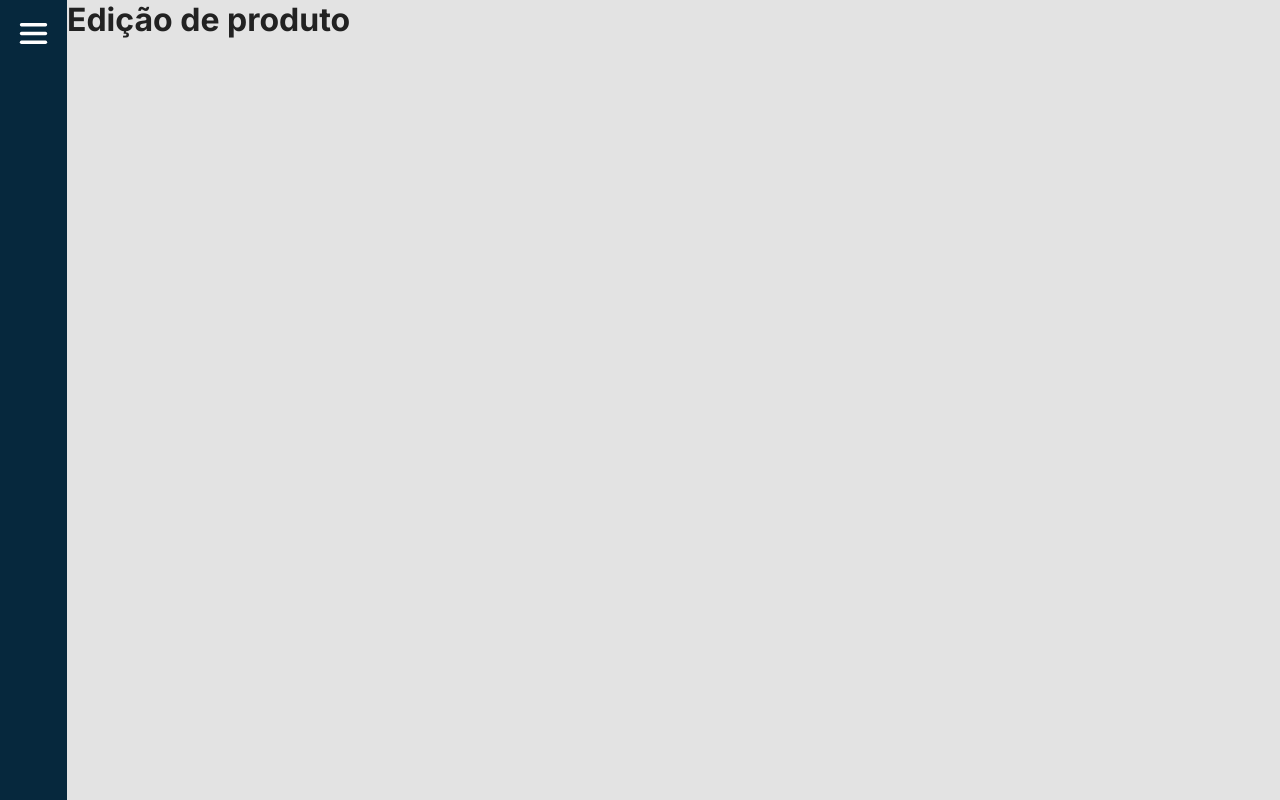
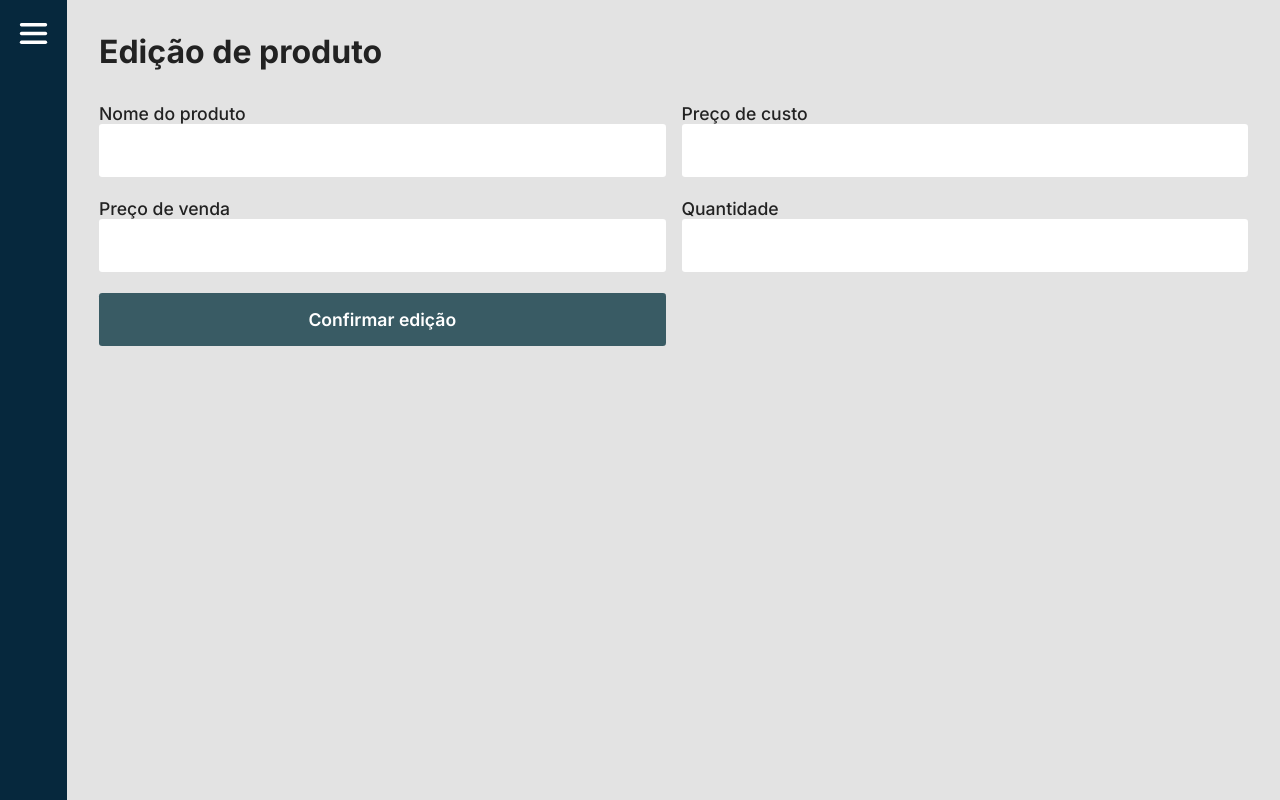
Before and after one commit to luccarauedys/pdv-frontend, a React (Vite) app: page /home/products/1 in a window 1280 px wide. Built offline with nearby package versions, Linux system fonts and the light colour scheme; no server answers.

Commit message:
feat: editar e deletar produtos

```diff
--- a/src/components/Menu/index.jsx
+++ b/src/components/Menu/index.jsx
@@ -81,7 +81,7 @@ const MenuIcon = styled.div`
 
 const MenuContainer = styled.div`
   width: 350px;
-  height: 100vh;
+  min-height: 100vh;
   padding: 2rem;
   display: flex;
   flex-direction: column;
--- a/src/components/ProductForm/index.jsx
+++ b/src/components/ProductForm/index.jsx
@@ -1,11 +1,10 @@
 import React from "react";
+import { useLocation, useParams } from "react-router-dom";
 import styled from "styled-components";
 import { useForm } from "react-hook-form";
 import { yupResolver } from "@hookform/resolvers/yup";
 import * as yup from "yup";
 import { useCompanyData } from "../../hooks/useCompanyData";
-import { ToastContainer } from "react-toastify";
-import { notifyError } from "../../utils/toasts";
 
 const schema = yup
   .object({
@@ -32,53 +31,75 @@ export function ProductForm({ handleFormSubmit }) {
   const [companyData] = useCompanyData();
   const { company } = companyData;
 
+  const params = useParams();
+  const location = useLocation();
+  const product = location.state;
+
   const {
     register,
     handleSubmit,
-    reset,
+    setValue,
     formState: { errors },
   } = useForm({
     resolver: yupResolver(schema),
   });
 
-  const onSubmit = async (productData) => {
-    const product = { ...productData, companyId: company.id };
-    try {
-      await handleFormSubmit(product);
-      reset();
-    } catch (error) {
-      if (error.response.data) notifyError(error.response.data);
+  if (product && location.pathname === `/home/products/${product.id}`) {
+    setValue("name", product.name);
+    setValue("costPrice", product.costPrice);
+    setValue("sellingPrice", product.sellingPrice);
+    setValue("quantity", product.quantity);
+  }
+
+  const onSubmit = (data) => {
+    let productData;
+
+    if (location.pathname === "/home/products") {
+      productData = { ...data, companyId: company.id };
+    } else {
+      productData = { id: Number(params.id), ...data, companyId: company.id };
     }
+
+    handleSubmitAction(productData);
+  };
+
+  const handleSubmitAction = async (productData) => {
+    await handleFormSubmit(productData);
   };
 
   return (
     <>
       <FormContainer onSubmit={handleSubmit(onSubmit)}>
         <FormItem>
-          <input placeholder="Nome do produto" {...register("name", { required: true })} />
+          <label>Nome do produto</label>
+          <input {...register("name", { required: true })} />
           <p className="error">{errors.name?.message}</p>
         </FormItem>
 
         <FormItem>
-          <input placeholder="Preço de custo" {...register("costPrice", { required: true })} />
+          <label>Preço de custo</label>
+          <input {...register("costPrice", { required: true })} />
           <p className="error">{errors.costPrice?.message}</p>
         </FormItem>
 
         <FormItem>
-          <input placeholder="Preço de venda" {...register("sellingPrice", { required: true })} />
+          <label>Preço de venda</label>
+          <input {...register("sellingPrice", { required: true })} />
           <p className="error">{errors.sellingPrice?.message}</p>
         </FormItem>
 
         <FormItem>
-          <input placeholder="Quantidade" {...register("quantity", { required: true })} />
+          <label>Quantidade</label>
+          <input {...register("quantity", { required: true })} />
           <p className="error">{errors.quantity?.message}</p>
         </FormItem>
 
         <FormItem>
-          <button>Cadastrar</button>
+          <button>
+            {location.pathname === "/home/products" ? "Cadastrar" : "Confirmar edição"}
+          </button>
         </FormItem>
       </FormContainer>
-      <ToastContainer />
     </>
   );
 }
--- a/src/components/ProductsList/index.jsx
+++ b/src/components/ProductsList/index.jsx
@@ -4,14 +4,12 @@ import styled from "styled-components";
 import { PencilSimple, TrashSimple } from "phosphor-react";
 import { getProductsByName, deleteProduct } from "../../services/api";
 import { ToastContainer } from "react-toastify";
-import { notifyError } from "../../utils/toasts";
+import { notifyError, notifySuccess } from "../../utils/toasts";
 
 export function ProductsList(props) {
+  const navigate = useNavigate();
+  const { products, setProducts, allProducts, getAllProducts } = props;
   const [name, setName] = React.useState("");
-
-  const { products, setProducts, allProducts, getAllProducts } = props;
-
-  const navigate = useNavigate();
 
   const BRL = new Intl.NumberFormat("pt-BR", { style: "currency", currency: "BRL" });
 
@@ -29,13 +27,14 @@ export function ProductsList(props) {
     setProducts([...allProducts]);
   };
 
-  const handleEditProduct = (productId) => {
-    navigate(`/home/products/${productId}`);
+  const handleEditProduct = (product) => {
+    navigate(`/home/products/${product.id}`, { state: { ...product } });
   };
 
   const handleDeleteProduct = async (productId) => {
     try {
       await deleteProduct(productId);
+      notifySuccess("Produto deletado com sucesso!");
       getAllProducts();
     } catch (error) {
       return notifyError("Ops... Ocorreu um erro ao tentar deletar esse produto!");
@@ -86,15 +85,15 @@ export function ProductsList(props) {
                 <td>{BRL.format(product.costPrice)}</td>
                 <td>{BRL.format(product.sellingPrice)}</td>
                 <td>{product.quantity}</td>
-                <td>
+                <td className="icons">
                   <PencilSimple
-                    onClick={() => handleEditProduct(product.id)}
-                    size={22}
+                    onClick={() => handleEditProduct(product)}
+                    size={25}
                     color="#222222"
                   />
                   <TrashSimple
                     onClick={() => handleDeleteProduct(product.id)}
-                    size={22}
+                    size={25}
                     color="#FF1E00"
                   />
                 </td>
@@ -153,4 +152,9 @@ const TableContainer = styled.table`
     padding: 1rem;
     border-radius: 0.2rem;
   }
+
+  td.icons {
+    display: flex;
+    gap: 0.8rem;
+  }
 `;
--- a/src/pages/EditProduct/index.jsx
+++ b/src/pages/EditProduct/index.jsx
@@ -1,11 +1,45 @@
-import { useParams } from "react-router-dom";
+import { useNavigate } from "react-router-dom";
+import styled from "styled-components";
+import { ProductForm } from "../../components/ProductForm";
+import { updateProduct } from "../../services/api";
+import { ToastContainer } from "react-toastify";
+import { notifyError, notifySuccess } from "../../utils/toasts";
 
 export function EditProduct() {
-  const { id } = useParams();
+  const navigate = useNavigate();
+
+  const handleEditProduct = async (product, reset) => {
+    try {
+      await updateProduct(product);
+      notifySuccess("Produto editado com sucesso!");
+      setTimeout(() => {
+        navigate("/home/products");
+      }, 3000);
+    } catch (error) {
+      if (error.response.data) notifyError(error.response.data);
+    }
+  };
 
   return (
-    <div>
-      <h1>Edição de produto</h1>
-    </div>
+    <>
+      <Container>
+        <h1>Edição de produto</h1>
+        <ProductForm handleFormSubmit={handleEditProduct} />
+      </Container>
+      <ToastContainer />
+    </>
   );
 }
+
+const Container = styled.div`
+  flex: 1;
+  padding: 2rem;
+
+  display: flex;
+  flex-direction: column;
+  gap: 1rem;
+
+  h1 {
+    margin-bottom: 1rem;
+  }
+`;
--- a/src/pages/Products/index.jsx
+++ b/src/pages/Products/index.jsx
@@ -4,7 +4,7 @@ import { ProductForm } from "../../components/ProductForm";
 import { ProductsList } from "../../components/ProductsList";
 import { postProduct, getProducts } from "../../services/api";
 import { ToastContainer } from "react-toastify";
-import { notifyError } from "../../utils/toasts";
+import { notifyError, notifySuccess } from "../../utils/toasts";
 
 export function Products() {
   const [allProducts, setAllProducts] = React.useState([]);
@@ -21,8 +21,13 @@ export function Products() {
   };
 
   const registerProduct = async (product) => {
+    try {
       await postProduct(product);
       getAllProducts();
+      return notifySuccess("Produto registrado com sucesso!");
+    } catch (error) {
+      return notifyError("Ops... Ocorreu um erro ao tentar cadastrar o produto!");
+    }
   };
 
   React.useEffect(() => {
@@ -30,6 +35,7 @@ export function Products() {
   }, []);
 
   return (
+    <>
       <Container>
         <h1>Cadastro de Produtos</h1>
         <ProductForm handleFormSubmit={registerProduct} />
@@ -39,8 +45,9 @@ export function Products() {
           allProducts={allProducts}
           getAllProducts={getAllProducts}
         />
+      </Container>
       <ToastContainer />
-    </Container>
+    </>
   );
 }
 
--- a/src/services/api.js
+++ b/src/services/api.js
@@ -31,8 +31,9 @@ export const getProductsByName = async (productName) => {
   return await api.get(`/products/?name=${productName}`);
 };
 
-export const updateProduct = async (productId, dataToUpdate) => {
-  return await api.put(`/products/${productId}`, dataToUpdate);
+export const updateProduct = async (productData) => {
+  const { id } = productData;
+  return await api.put(`/products/${id.toString()}`, productData);
 };
 
 export const deleteProduct = async (productId) => {
--- a/src/utils/toasts.js
+++ b/src/utils/toasts.js
@@ -3,3 +3,6 @@ import "react-toastify/dist/ReactToastify.css";
 
 export const notifyError = (message) =>
   toast.error(message, { position: "top-center", theme: "dark" });
+
+export const notifySuccess = (message) =>
+  toast.success(message, { position: "top-center", theme: "dark" });
```
Lines whose indentation alone changed are shown as unchanged.
